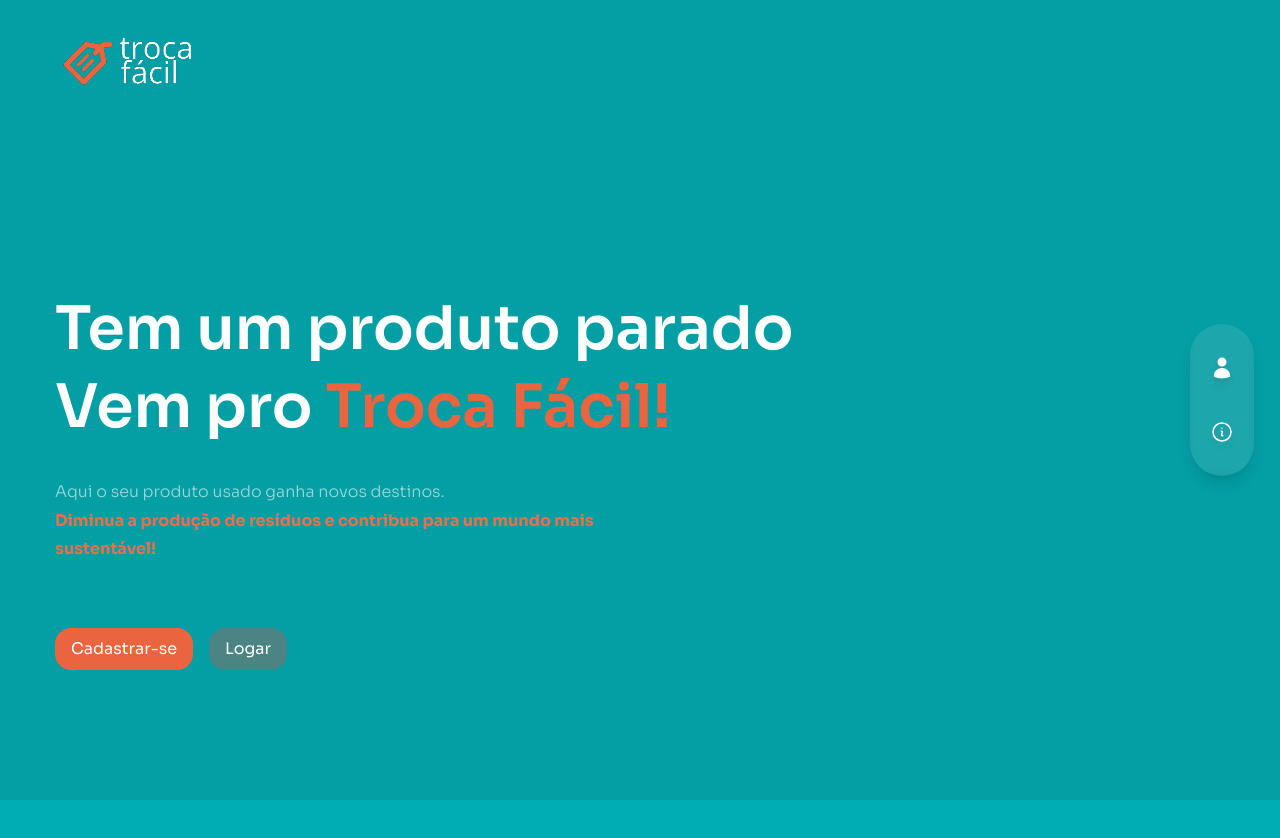
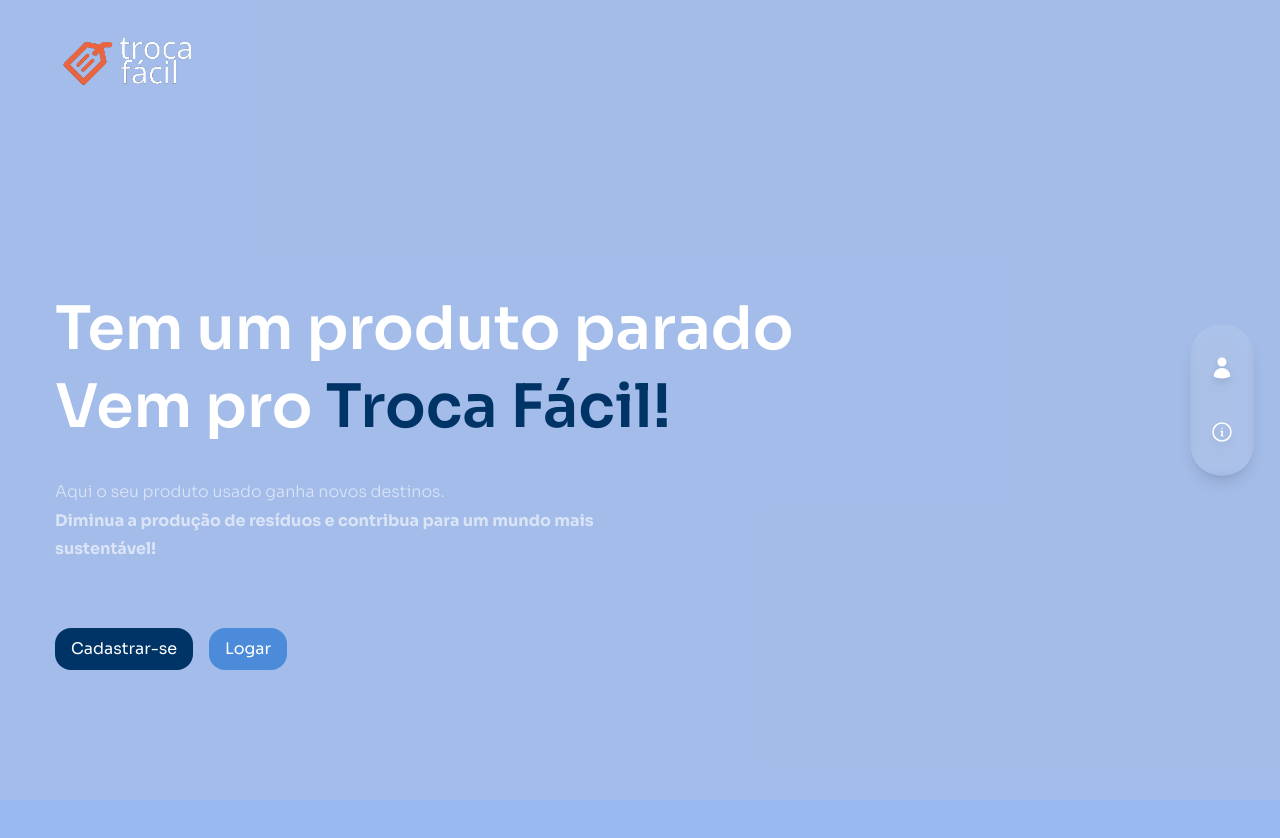
Before and after one commit to MatheusLTrindade/ProjetoIntegrador4-Frontend, a Next.js app: page / in a window 1280 px wide. Shown: the top 838 px of the page. Built offline with nearby package versions, Linux system fonts and the light colour scheme.

Commit message:
updating colors and adding spin-reverse animation

```diff
--- a/tailwind.config.js
+++ b/tailwind.config.js
@@ -21,20 +21,14 @@
     },
     extend: {
       colors: {
-        // primary: '#c9e3ac',
-        // secondary: '#90be6d',
-        // tertiary: '#37371f',
-        // accent: '#ea9010',
-        // orangeDark: '#37371f',
-        // orangeMedium: '#90be6d',
-        // orangeLight: '#c9e3ac'
-        primary: '#146063',
-        secondary: '#00ADB5',
-        tertiary: '#4C8483',
-        accent: '#EB6440',
-        orangeDark: '#B04B30',
-        orangeMedium: '#D9522C',
-        orangeLight: '#ED6E4C'
+        primary: '#CEC9C1',
+        secondary: '#98B9F2',
+        tertiary: '#4C8BD9',
+        accent: '#003366',
+        blueDark: '#001f33',
+        blueMedium: '#004080',
+        blueLight: '#005cbf',
+        blueExtraLight: '#007acc'
       },
       backgroundImage: {
         'gradient-radial': 'radial-gradient(var(--tw-gradient-stops))',
@@ -43,6 +37,13 @@
       },
       animation: {
         'spin-slow': 'spin 6s linear infinite',
+        'spin-reverse': 'spin-reverse 1s linear infinite',
+      },
+      keyframes: {
+        'spin-reverse': {
+          '0%': { transform: 'rotate(0deg)' },
+          '100%': { transform: 'rotate(-360deg)' },
+        },
       },
     },
   },
```
